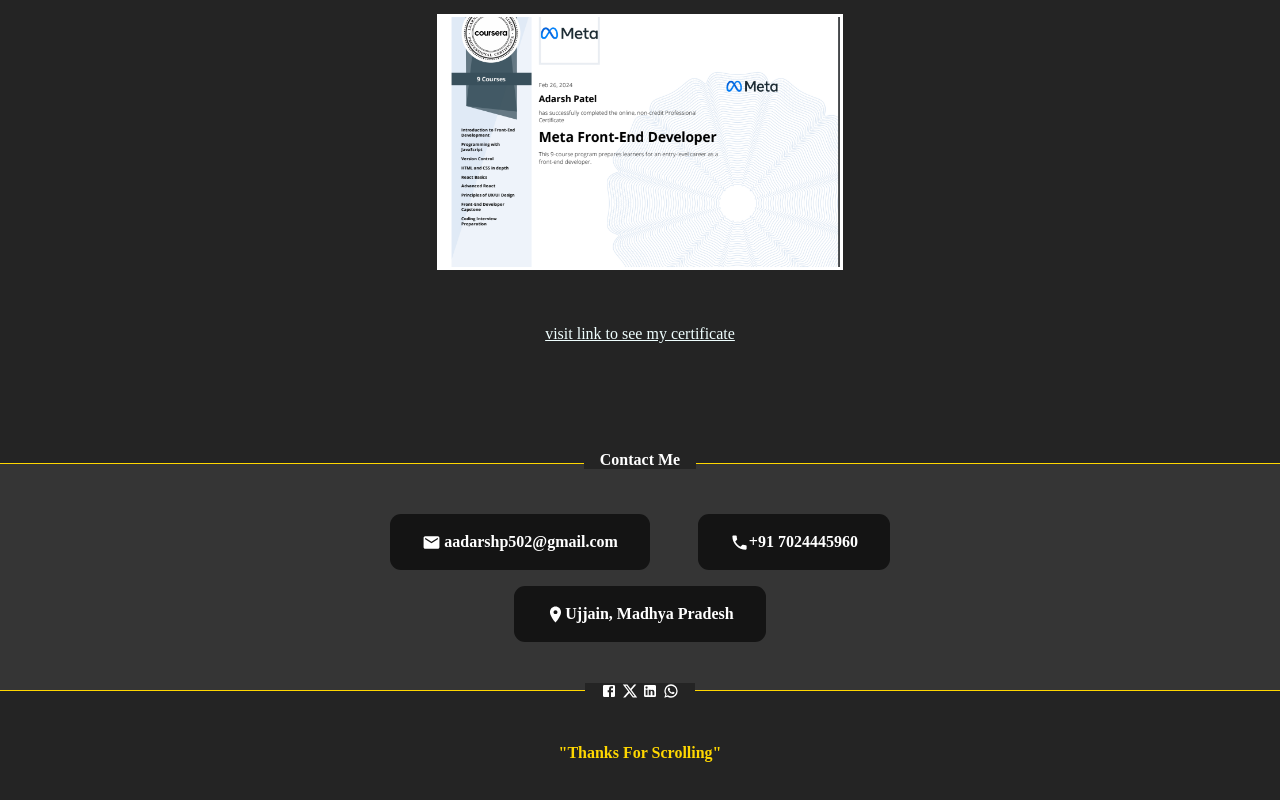
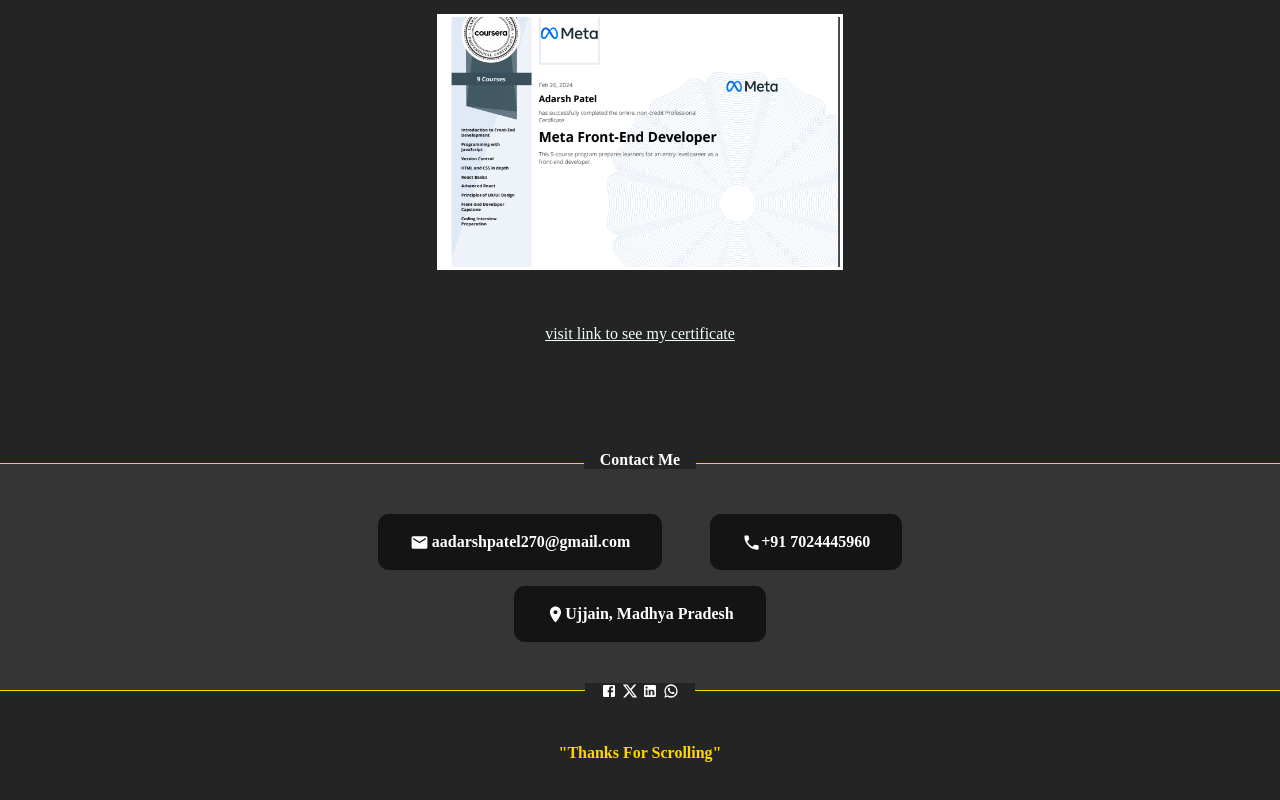
Before and after one commit to aaddaarrsshhP/Portfolio, a React (Vite) app: page / in a window 1280 px wide. Shown: the part 3142-3942 px from the top of the page. Built offline with nearby package versions, Linux system fonts and the light colour scheme.

Commit message:
Update Contact.jsx

```diff
--- a/src/components/Contact.jsx
+++ b/src/components/Contact.jsx
@@ -24,7 +24,7 @@
                   <div style={{display:'flex',alignItems:'center',columnGap:'0.2rem',backgroundColor: '#141414',
                 borderRadius: '11px',height:'7vh',padding: '0 2rem 0 2rem'}}>
                     <EmailIcon sx={{fontSize: '19px'}}/>
-                    <h4>aadarshp502@gmail.com</h4>
+                    <h4>aadarshpatel270@gmail.com</h4>
                   </div>
                   <div style={{display:'flex',alignItems:'center',backgroundColor: '#141414',
                   borderRadius: '11px',height:'7vh',padding: '0 2rem 0 2rem'}}>
```
